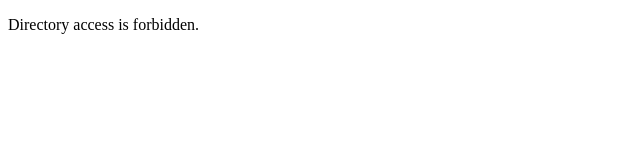
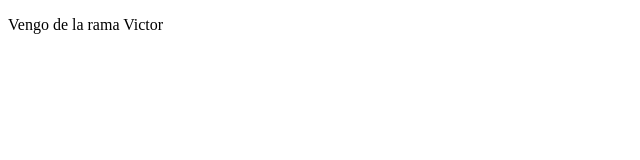
Before and after one commit to monicaps/repoEjemplo, a plain HTML site: page index.html in a window 1280 px wide. Shown: the full height of the page, 0-640 px from the left. Drawn offline with Linux system fonts and the light colour scheme.

Commit message:
cambios victor

```diff
--- a/index.html
+++ b/index.html
@@ -1,11 +1,11 @@
 <!DOCTYPE html>
 <html>
 <head>
-	<title>403 Forbidden</title>
+	<title>Mi pagina</title>
 </head>
 <body>
 
-<p>Directory access is forbidden.</p>
+<p>Vengo de la rama Victor</p>
 
 </body>
 </html>
```
